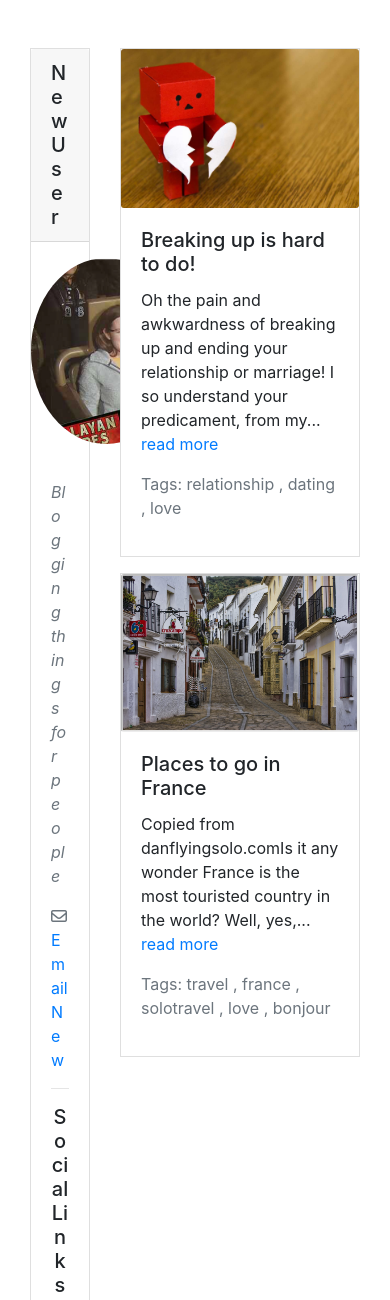
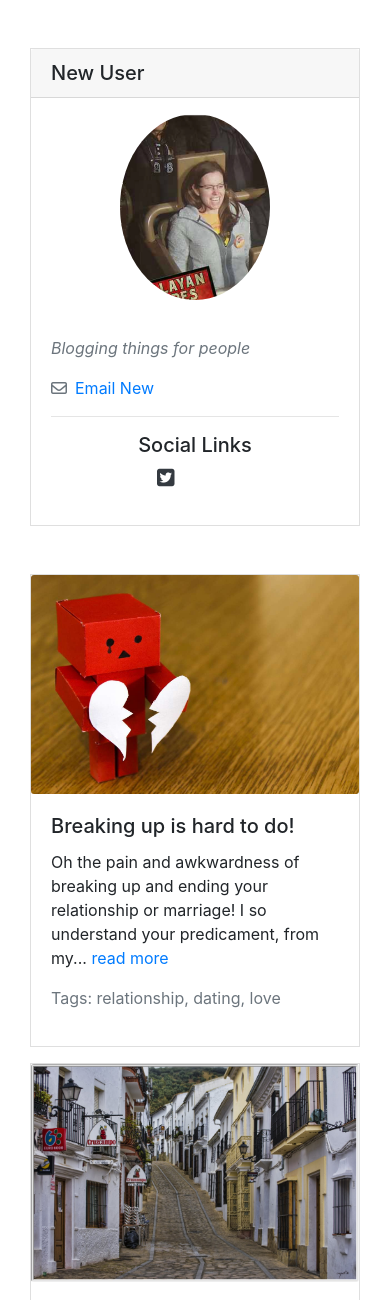
Before and after one commit to codingdojo-projects-algos-august-2019/AmandaKatrinaGroup, a Flask app: page /users/1 in a window 390 px wide. Shown: the part 63-1363 px from the top of the page. Run offline with Flask 2, Linux system fonts and the light colour scheme; data comes from the database, SQL or seed files in the repository; some libraries are stand-ins or nearby versions; some web fonts are replaced.

Commit message:
fix user page to make responsive for small screens

```diff
--- a/static/css/styles.css
+++ b/static/css/styles.css
@@ -52,7 +52,9 @@ small {
 .center {
     vertical-align: middle;
 }
-
+.user-card {
+    min-width: 275px;
+}
 /* ----- styles for alerts ------ */
 .alerts {
     position: absolute;
--- a/templates/user.html
+++ b/templates/user.html
@@ -89,7 +89,7 @@
       {% else %}
       <div class="container">
         <div class="row">
-          <div class="col col-3">
+          <div class="col col-md-3 col-sm-8 mx-auto user-card">
             <div class="card my-4">
               <h5 class="card-header">{{ user.first_name }} {{user.last_name}}</h5>
               <img class="user-img rounded-circle my-3" src="{%  if user.pic_filepath %}
@@ -120,7 +120,7 @@
               </div>
             </div>
           </div>
-          <div class="col col-9 my-4">
+          <div class="col col-md-9 col-sm-12 my-4 mx-auto">
             {%  for blog in user.user_blogs %}
             <div class="card mb-3">
               <div class="row no-gutters">
@@ -137,7 +137,7 @@
                       <a href="/blogs/{{ blog.id }}">read more</a></p>
                     <p class="card-text text-muted">Tags:
                       {% for tag in blog.blog_has_tags %}
-                      <span>{{tag.tag.text}} {% if not loop.last %}, {% endif %}</span>
+                      <span>{{tag.tag.text}}{% if not loop.last %}, {% endif %}</span>
                       {% endfor %}
                     </p>
                   </div>
```
